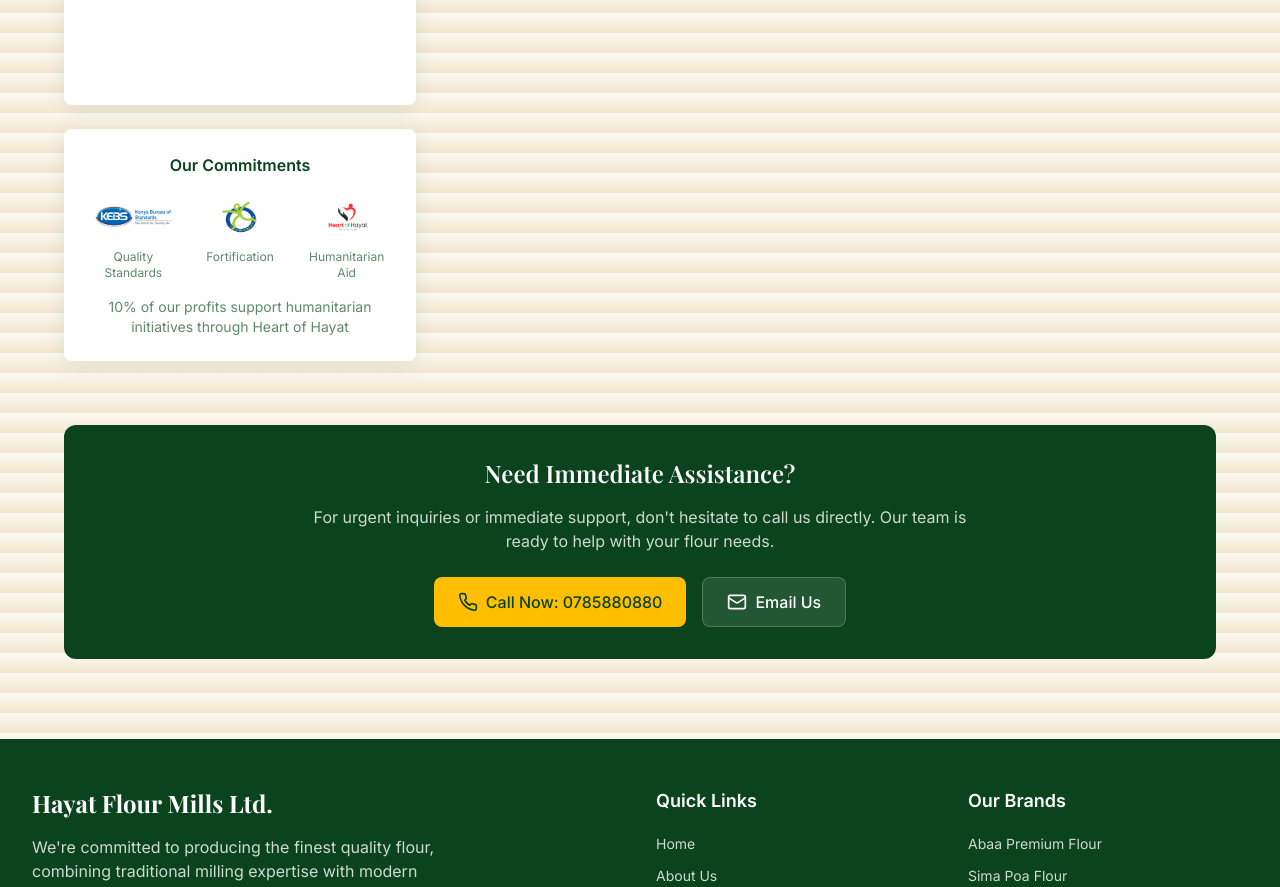
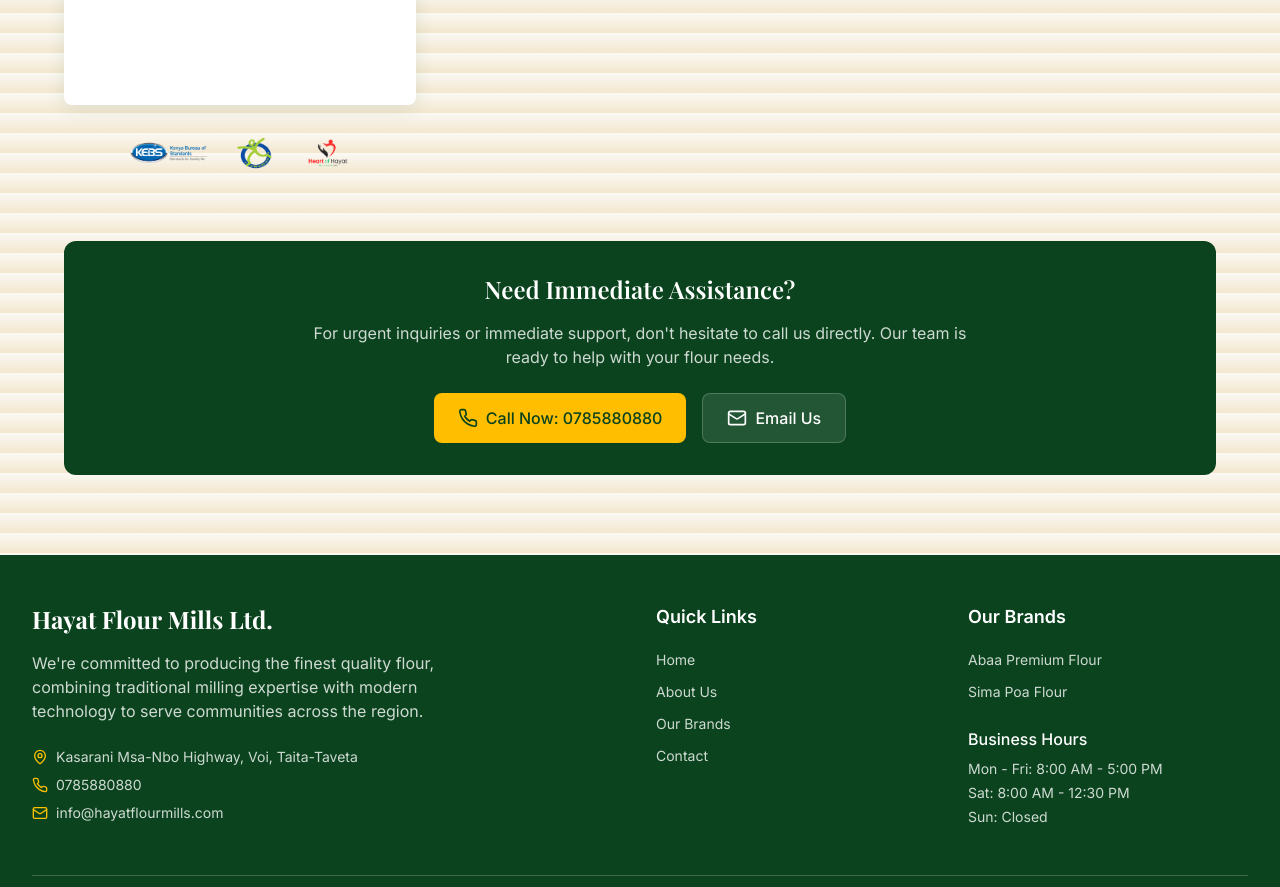
Before and after one commit to maheryusuf706-beep/hayat-flour-bloom, a React (Vite) app: page / in a window 1280 px wide. Shown: the part 5640-6527 px from the top of the page. Built offline with nearby package versions, Linux system fonts and the light colour scheme; grey boxes are pictures that could not be loaded.

Commit message:
Revert logo changes
Reverted the addition of the "Our Commitments" section and associated text. The logos will be added next to the map as requested.

```diff
--- a/src/components/Contact.tsx
+++ b/src/components/Contact.tsx
@@ -139,43 +139,24 @@ const Contact = () => {
                 </CardContent>
               </Card>
 
-              {/* Certifications & Humanitarian Work */}
-              <Card className="border-0 shadow-soft">
-                <CardContent className="p-6">
-                  <h4 className="font-semibold text-primary mb-4 text-center">Our Commitments</h4>
-                  <div className="grid grid-cols-3 gap-4 mb-4">
-                    <div className="flex flex-col items-center">
+              {/* Logos */}
+              <div className="flex justify-center gap-6 items-center">
                 <img
                   src="/lovable-uploads/cb64f23e-e029-4fcb-8765-340f26b631a1.png"
-                        alt="KEBS Standards Certification"
-                        className="h-12 w-auto mb-2"
+                  alt="KEBS Standards"
+                  className="h-12 w-auto"
                 />
-                      <span className="text-xs text-center text-muted-foreground">Quality Standards</span>
-                    </div>
-                    <div className="flex flex-col items-center">
                 <img
                   src="/lovable-uploads/f393640a-34f0-469c-b1ac-ef7d6a094f01.png"
                   alt="Fortification Program"
-                        className="h-12 w-auto mb-2"
+                  className="h-12 w-auto"
                 />
-                      <span className="text-xs text-center text-muted-foreground">Fortification</span>
-                    </div>
-                    <div className="flex flex-col items-center">
                 <img
                   src="/lovable-uploads/081d9963-7aac-4482-aa9a-86a9a9f64324.png"
-                        alt="Heart of Hayat Humanitarian Fund"
-                        className="h-12 w-auto mb-2"
+                  alt="Heart of Hayat"
+                  className="h-12 w-auto"
                 />
-                      <span className="text-xs text-center text-muted-foreground">Humanitarian Aid</span>
               </div>
-                  </div>
-                  <div className="text-center">
-                    <p className="text-sm text-muted-foreground">
-                      10% of our profits support humanitarian initiatives through Heart of Hayat
-                    </p>
-                  </div>
-                </CardContent>
-              </Card>
             </div>
 
             {/* Contact Form */}
```
Lines whose indentation alone changed are shown as unchanged.
